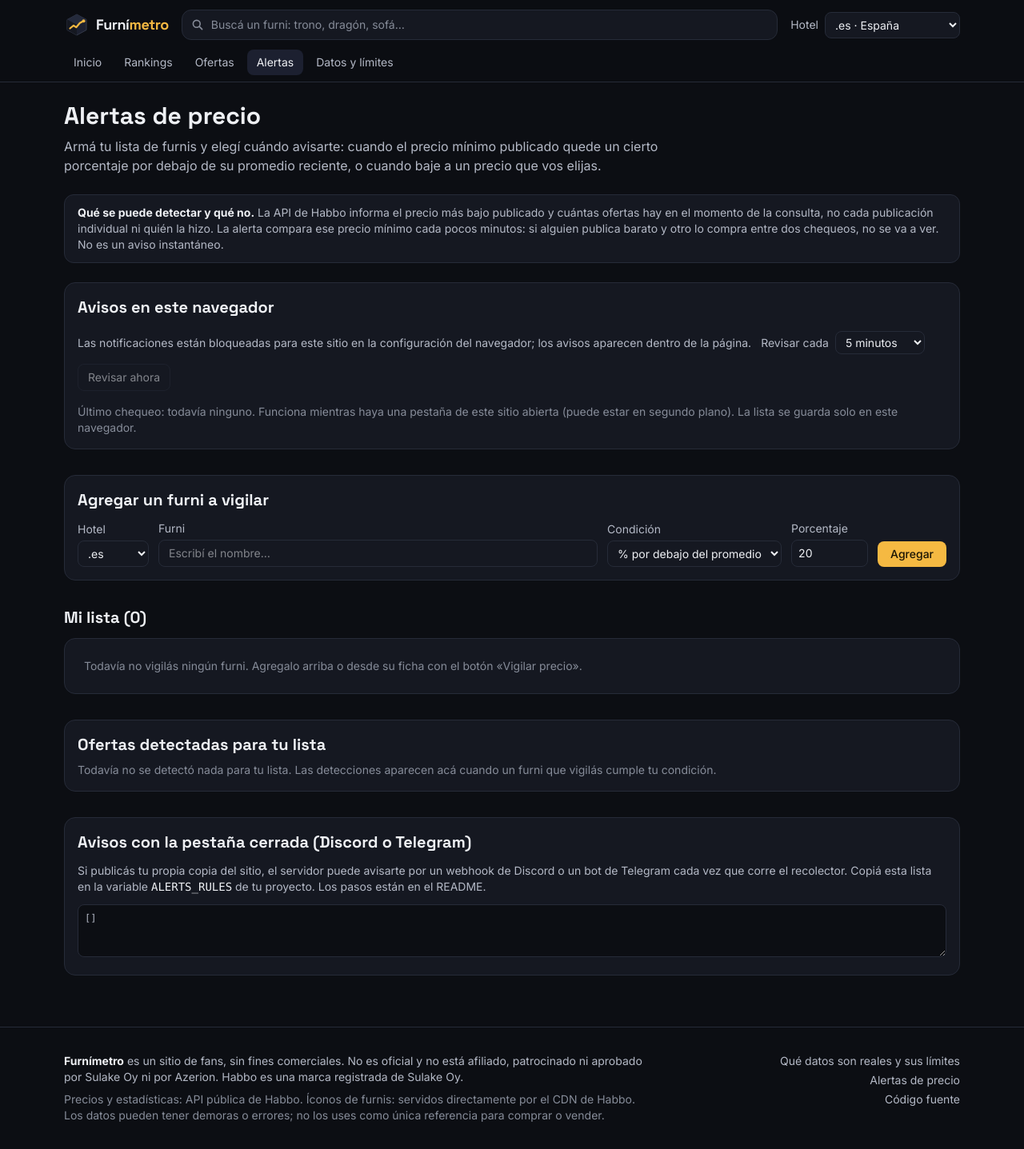
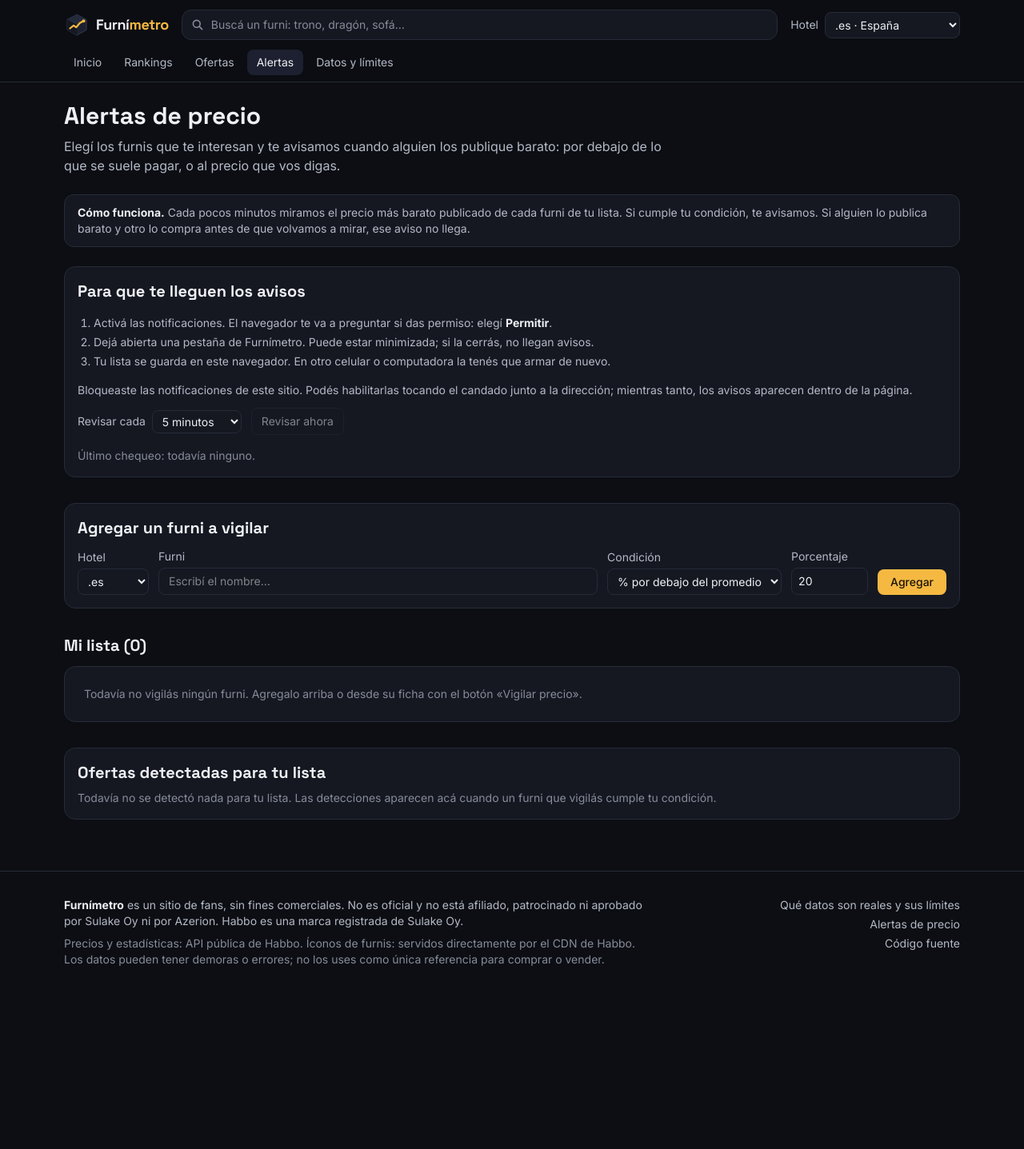
Before and after one commit to LucianoColalunga/habbo-marketplace, a Next.js app: page /es/alertas in a window 1280 px wide. Shown: the whole page at 80% size. After the commit the page ends 1242 px from the top, so only its background shows below. Built offline with nearby package versions, Linux system fonts and the light colour scheme.

Commit message:
Alertas más simples para visitantes
- La página de alertas explica en 3 pasos cómo recibir los avisos y saca
  la configuración técnica del servidor.
- La exportación para Discord/Telegram pasa a /[hotel]/alertas/servidor,
  sin enlaces desde el sitio y fuera de los buscadores.

```diff
--- a/src/app/[hotel]/alertas/page.tsx
+++ b/src/app/[hotel]/alertas/page.tsx
@@ -16,15 +16,14 @@ async function AlertasPageContent({ params }: Pick<PageProps<"/[hotel]/alertas">
       <header>
         <h1 className="font-display text-3xl font-bold text-text">Alertas de precio</h1>
         <p className="mt-2 max-w-3xl text-text-2">
-          Armá tu lista de furnis y elegí cuándo avisarte: cuando el precio mínimo publicado quede un cierto porcentaje por
-          debajo de su promedio reciente, o cuando baje a un precio que vos elijas.
+          Elegí los furnis que te interesan y te avisamos cuando alguien los publique barato: por debajo de lo que se suele
+          pagar, o al precio que vos digas.
         </p>
       </header>
       <Notice>
-        <strong className="text-text">Qué se puede detectar y qué no.</strong> La API de Habbo informa el precio más bajo
-        publicado y cuántas ofertas hay en el momento de la consulta, no cada publicación individual ni quién la hizo. La
-        alerta compara ese precio mínimo cada pocos minutos: si alguien publica barato y otro lo compra entre dos chequeos, no
-        se va a ver. No es un aviso instantáneo.
+        <strong className="text-text">Cómo funciona.</strong> Cada pocos minutos miramos el precio más barato publicado de
+        cada furni de tu lista. Si cumple tu condición, te avisamos. Si alguien lo publica barato y otro lo compra antes de que
+        volvamos a mirar, ese aviso no llega.
       </Notice>
       <AlertsManager hotel={hotel} hotels={enabledHotels()} />
     </div>
--- /dev/null
+++ b/src/app/[hotel]/alertas/servidor/page.tsx
@@ -0,0 +1,58 @@
+import type { Metadata } from "next";
+import Link from "next/link";
+import { notFound } from "next/navigation";
+import { Suspense } from "react";
+import { ServerExport } from "@/components/alerts/ServerExport";
+import { PageSkeleton } from "@/components/Skeletons";
+import { isEnabledHotel } from "@/lib/hotels";
+
+/**
+ * Página para quien administra el sitio (no tiene enlaces desde la web; está en el
+ * README). Los visitantes usan los avisos del navegador.
+ */
+export const metadata: Metadata = {
+  title: "Avisos por Discord o Telegram",
+  robots: { index: false, follow: false },
+};
+
+async function Content({ params }: Pick<PageProps<"/[hotel]/alertas/servidor">, "params">) {
+  const { hotel } = await params;
+  if (!isEnabledHotel(hotel)) notFound();
+  return (
+    <div className="max-w-3xl space-y-6">
+      <header>
+        <h1 className="font-display text-3xl font-bold text-text">Avisos por Discord o Telegram</h1>
+        <p className="mt-2 text-text-2">
+          Solo para quien administra el sitio: hace que el servidor te avise aunque no tengas ninguna pestaña abierta.
+        </p>
+      </header>
+      <ol className="list-decimal space-y-2 pl-5 text-text-2 [&_code]:text-text">
+        <li>
+          Armá tu lista en{" "}
+          <Link href={`/${hotel}/alertas`} className="text-accent hover:underline">
+            Alertas
+          </Link>{" "}
+          y tocá <strong className="text-text">Copiar mi lista</strong> acá abajo.
+        </li>
+        <li>
+          En Vercel, abrí el proyecto → <strong className="text-text">Settings → Environment Variables</strong> y creá{" "}
+          <code>ALERTS_RULES</code> pegando la lista.
+        </li>
+        <li>
+          Agregá un canal: <code>DISCORD_WEBHOOK_URL</code> (en Discord: Editar canal → Integraciones → Webhooks), o{" "}
+          <code>TELEGRAM_BOT_TOKEN</code> y <code>TELEGRAM_CHAT_ID</code> (bot creado con @BotFather).
+        </li>
+        <li>Volvé a desplegar. Los avisos salen cada vez que corre el recolector.</li>
+      </ol>
+      <ServerExport />
+    </div>
+  );
+}
+
+export default function ServidorPage({ params }: PageProps<"/[hotel]/alertas/servidor">) {
+  return (
+    <Suspense fallback={<PageSkeleton />}>
+      <Content params={params} />
+    </Suspense>
+  );
+}
--- a/src/components/alerts/AlertsManager.tsx
+++ b/src/components/alerts/AlertsManager.tsx
@@ -53,14 +53,17 @@ export function AlertsManager({ hotel, hotels }: { hotel: HotelCode; hotels: Hot
     return () => window.removeEventListener("fm:detections", done);
   }, []);
 
-  const exportJson = JSON.stringify(
-    rules.map(({ id, hotel: h, item, mode, value }) => ({ id, hotel: h, item, mode, value })),
-  );
-
   return (
     <div className="space-y-8">
       <section className="card space-y-4 p-4">
-        <h2 className="font-display text-xl font-bold text-text">Avisos en este navegador</h2>
+        <h2 className="font-display text-xl font-bold text-text">Para que te lleguen los avisos</h2>
+        <ol className="list-decimal space-y-1 pl-5 text-sm text-text-2">
+          <li>
+            Activá las notificaciones. El navegador te va a preguntar si das permiso: elegí <strong className="text-text">Permitir</strong>.
+          </li>
+          <li>Dejá abierta una pestaña de Furnímetro. Puede estar minimizada; si la cerrás, no llegan avisos.</li>
+          <li>Tu lista se guarda en este navegador. En otro celular o computadora la tenés que armar de nuevo.</li>
+        </ol>
         <div className="flex flex-wrap items-center gap-3 text-sm">
           {permission === "granted" ? (
             <label className="flex items-center gap-2 text-text">
@@ -72,11 +75,11 @@ export function AlertsManager({ hotel, hotels }: { hotel: HotelCode; hotels: Hot
               Mostrar notificaciones del navegador
             </label>
           ) : permission === "unsupported" ? (
-            <span className="text-text-2">Este navegador no soporta notificaciones; los avisos aparecen dentro de la página.</span>
+            <span className="text-text-2">Este navegador no muestra notificaciones: los avisos van a aparecer dentro de la página.</span>
           ) : permission === "denied" ? (
             <span className="text-text-2">
-              Las notificaciones están bloqueadas para este sitio en la configuración del navegador; los avisos aparecen dentro
-              de la página.
+              Bloqueaste las notificaciones de este sitio. Podés habilitarlas tocando el candado junto a la dirección; mientras
+              tanto, los avisos aparecen dentro de la página.
             </span>
           ) : (
             <button
@@ -128,8 +131,7 @@ export function AlertsManager({ hotel, hotels }: { hotel: HotelCode; hotels: Hot
           )}
         </div>
         <p className="text-sm text-muted">
-          Último chequeo: {lastRun ? <TimeAgo iso={new Date(lastRun).toISOString()} /> : "todavía ninguno"}. Funciona mientras
-          haya una pestaña de este sitio abierta (puede estar en segundo plano). La lista se guarda solo en este navegador.
+          Último chequeo: {lastRun ? <TimeAgo iso={new Date(lastRun).toISOString()} /> : "todavía ninguno"}.
         </p>
       </section>
 
@@ -209,22 +211,6 @@ export function AlertsManager({ hotel, hotels }: { hotel: HotelCode; hotels: Hot
         <DetectionsList />
       </section>
 
-      <section className="card space-y-3 p-4">
-        <h2 className="font-display text-xl font-bold text-text">Avisos con la pestaña cerrada (Discord o Telegram)</h2>
-        <p className="text-sm text-text-2">
-          Si publicás tu propia copia del sitio, el servidor puede avisarte por un webhook de Discord o un bot de Telegram
-          cada vez que corre el recolector. Copiá esta lista en la variable <code className="text-text">ALERTS_RULES</code>{" "}
-          de tu proyecto. Los pasos están en el README.
-        </p>
-        <textarea
-          readOnly
-          value={exportJson}
-          rows={3}
-          className="w-full rounded-lg border border-line bg-bg p-2 font-mono text-xs text-text-2"
-          aria-label="Reglas en formato JSON"
-          onFocus={(e) => e.currentTarget.select()}
-        />
-      </section>
     </div>
   );
 }
--- /dev/null
+++ b/src/components/alerts/ServerExport.tsx
@@ -0,0 +1,56 @@
+"use client";
+
+import { useState } from "react";
+import { loadRules, useLocal, type LocalRule } from "@/lib/alerts/local";
+import { describeRule } from "@/lib/alerts/rules";
+import { HOTELS } from "@/lib/hotels";
+
+const NO_RULES: LocalRule[] = [];
+
+/** Exporta la lista de este navegador para usarla en las alertas del servidor. */
+export function ServerExport() {
+  const rules = useLocal(loadRules, NO_RULES);
+  const [copied, setCopied] = useState(false);
+  const json = JSON.stringify(rules.map(({ id, hotel, item, mode, value }) => ({ id, hotel, item, mode, value })));
+
+  return (
+    <div className="space-y-4">
+      {rules.length === 0 ? (
+        <p className="card p-4 text-sm text-text-2">Primero armá tu lista en la página de Alertas; después volvé acá.</p>
+      ) : (
+        <ul className="card divide-y divide-line/70 px-4 text-sm">
+          {rules.map((r) => (
+            <li key={r.id} className="py-2 text-text-2">
+              <span className="text-text">{r.name}</span> ({HOTELS[r.hotel].label}): {describeRule(r)}
+            </li>
+          ))}
+        </ul>
+      )}
+      <div className="flex items-center gap-3">
+        <button
+          type="button"
+          disabled={rules.length === 0}
+          onClick={async () => {
+            await navigator.clipboard.writeText(json);
+            setCopied(true);
+            setTimeout(() => setCopied(false), 3000);
+          }}
+          className="rounded-lg bg-accent px-4 py-2 font-medium text-accent-ink disabled:opacity-50"
+        >
+          Copiar mi lista
+        </button>
+        <span className="text-sm text-text-2" aria-live="polite">
+          {copied ? "Copiada." : ""}
+        </span>
+      </div>
+      <textarea
+        readOnly
+        value={json}
+        rows={3}
+        aria-label="Lista en formato JSON"
+        className="w-full rounded-lg border border-line bg-bg p-2 font-mono text-xs text-text-2"
+        onFocus={(e) => e.currentTarget.select()}
+      />
+    </div>
+  );
+}
```
Also changed, not shown: 2 other files (tests, documents, lock files or other folders).
